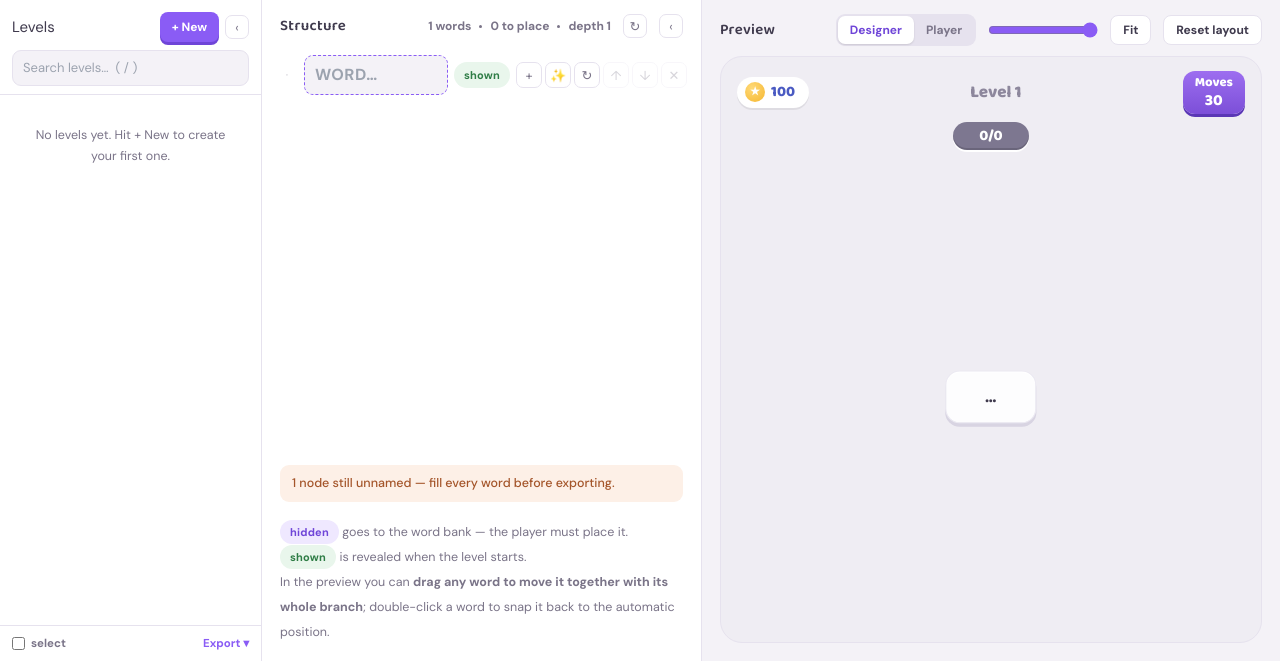
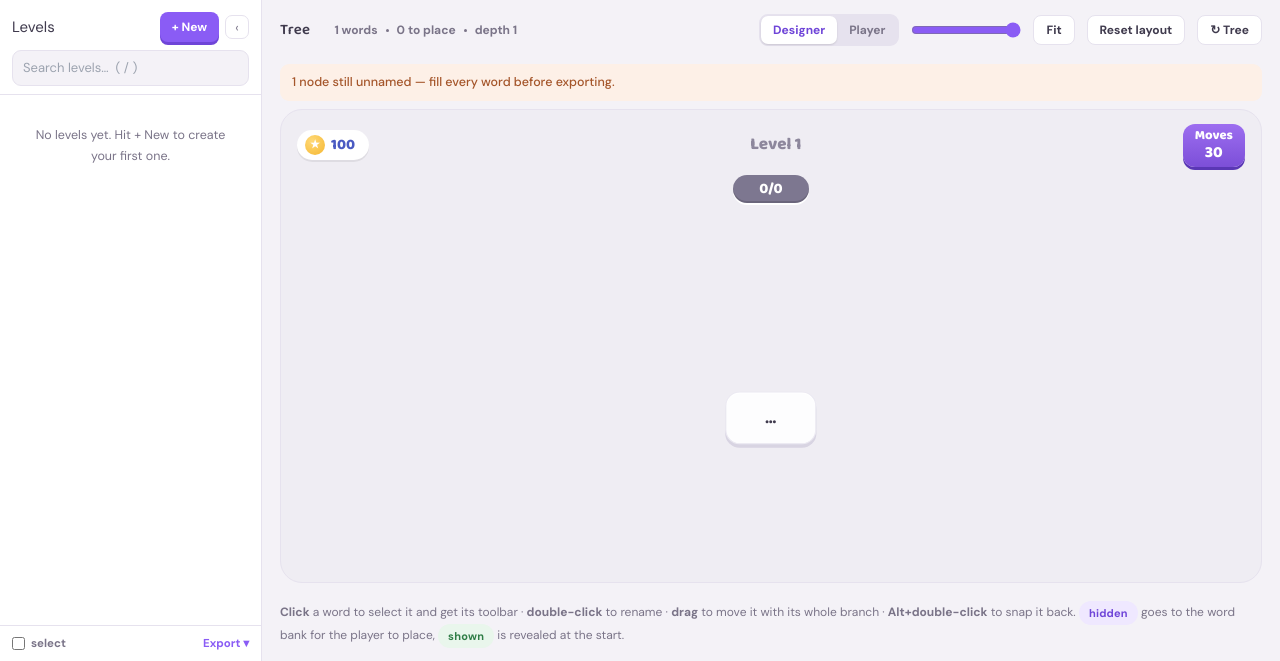
Before and after one commit to mehmetuysal/wordtree, a Flask app: page / in a window 1280 px wide. Shown: the part 139-800 px from the top of the page. Run offline with Flask 3, Linux system fonts and the light colour scheme; the visitor is signed in with stand-in values (Sample User, id 1); data that the repository does not hold is empty; some libraries are stand-ins or nearby versions.

Commit message:
tree structure

```diff
--- a/app/static/css/designer.css
+++ b/app/static/css/designer.css
@@ -93,8 +93,7 @@ body{
   padding:14px 18px 10px;
 }
 .panel-head h2{font-family:'Baloo 2';font-size:15px;letter-spacing:.02em;color:var(--ink)}
-.editor .panel-head{justify-content:flex-start}
-.editor .stats{margin-left:auto}
+
 .stats{display:flex;align-items:center;gap:8px;font-size:12px;font-weight:700;color:var(--ink-soft)}
 .dot{width:3px;height:3px;border-radius:50%;background:var(--ink-soft)}
 
@@ -198,6 +197,36 @@ body.dragging, body.dragging .node.draggable{cursor:grabbing}
   box-shadow:0 3px 0 #ddd2f5;
 }
 .node.dup{border:2px solid var(--danger);color:var(--danger)}
+.node.sel{box-shadow:0 0 0 2.5px var(--purple), 0 3px 0 #d8d4e2}
+.node.busy{opacity:.55}
+.node-input{
+  width:100%;height:100%;border:none;background:none;padding:0 8px;
+  font:inherit;font-family:'Baloo 2';font-weight:700;font-size:14px;letter-spacing:.02em;
+  text-align:center;text-transform:uppercase;color:var(--ink);
+}
+.node-input:focus{outline:none}
+
+/* ---------- on-canvas node toolbar ---------- */
+.node-tools{
+  position:absolute;z-index:6;display:flex;align-items:center;gap:3px;
+  padding:4px;border-radius:11px;white-space:nowrap;
+  background:var(--paper);border:1px solid var(--line);
+  box-shadow:0 8px 20px rgba(63,58,77,.18);
+  transform-origin:bottom center;
+}
+.node-tools .tool{
+  width:24px;height:24px;border-radius:7px;border:1px solid var(--line);
+  background:var(--paper);color:var(--ink-soft);cursor:pointer;font:inherit;font-size:12px;line-height:1;
+}
+.node-tools .tool:hover:not(:disabled){border-color:var(--purple);color:var(--purple)}
+.node-tools .tool.ai:hover:not(:disabled),
+.node-tools .tool.re:hover:not(:disabled){border-color:var(--gold);color:#b07d10}
+.node-tools .tool.danger:hover:not(:disabled){border-color:var(--danger);color:var(--danger)}
+.node-tools .tool:disabled{opacity:.3;cursor:default}
+.node-tools .pill{margin-right:2px}
+.tree-hint{padding:0 18px 14px;font-size:12px;color:var(--ink-soft);line-height:1.9}
+.tree-hint .pill{cursor:default;vertical-align:middle}
+.preview .stats{margin:0 auto 0 12px}
 .node-blank{
   background:var(--slot);
   box-shadow:inset 0 2px 3px rgba(0,0,0,.12);
--- a/app/static/js/app.js
+++ b/app/static/js/app.js
@@ -378,9 +378,9 @@ Designer.onRegenerate(async (node, { keepWord, path, shape, avoid }) => {
 
 /* ============================ collapsible panes ============================ */
 
+// the structure pane is disabled — the tree itself is the editor now
 const PANES = {
   levels: { pane: "pane-levels", rail: "rail-levels", btn: "btn-collapse-levels", label: "levels" },
-  structure: { pane: "pane-structure", rail: "rail-structure", btn: "btn-collapse-structure", label: "structure" },
 };
 
 function setPane(key, collapsed) {
@@ -505,10 +505,9 @@ document.addEventListener("keydown", e => {
     neighbour(e.key === "ArrowUp" ? -1 : 1);
     return;
   }
-  if (e.altKey && (e.code === "Digit1" || e.code === "Digit2")) {
+  if (e.altKey && e.code === "Digit1") {
     e.preventDefault();
-    const key = e.code === "Digit1" ? "levels" : "structure";
-    setPane(key, !$(PANES[key].pane).classList.contains("collapsed"));
+    setPane("levels", !$(PANES.levels.pane).classList.contains("collapsed"));
     return;
   }
   if (e.key === "/" && !typing) { e.preventDefault(); $("level-search").focus(); }
--- a/app/static/js/designer.js
+++ b/app/static/js/designer.js
@@ -14,6 +14,9 @@ let tree = N("", false);
 let playerView = false;
 let zoom = 0.85;
 const collapsedSet = new Set();
+
+let selectedId = null;   // node whose toolbar is open on the canvas
+let editingId = null;    // node currently being renamed inline
 
 let onChange = () => {};          // set by app.js — fires on any tree/meta edit
 let onSuggest = null;             // set by app.js — async (node, path) => string[]
@@ -131,6 +134,61 @@ const el = (tag, cls, text) => {
   return e;
 };
 
+/* ============================ node actions ============================
+   Shared by the (currently hidden) row editor and the on-canvas toolbar, so
+   both stay in sync. Each one leaves re-rendering to the caller's renderAll. */
+
+function addChild(node) {
+  const child = N("", true);
+  node.children.push(child);
+  collapsedSet.delete(node.id);
+  onChange();
+  return child;
+}
+
+function toggleHidden(node) {
+  node.hidden = !node.hidden;
+  onChange();
+}
+
+function deleteNode(node) {
+  const parent = findParent(tree, node.id);
+  if (!parent) return false;
+  parent.children = parent.children.filter(c => c.id !== node.id);
+  if (selectedId === node.id) selectedId = parent.id;
+  onChange();
+  return true;
+}
+
+function moveNode(node, dir) {
+  const parent = findParent(tree, node.id);
+  if (!parent) return;
+  const i = parent.children.indexOf(node);
+  const j = i + dir;
+  if (j < 0 || j >= parent.children.length) return;
+  [parent.children[i], parent.children[j]] = [parent.children[j], parent.children[i]];
+  onChange();
+}
+
+function siblingIndex(node) {
+  const parent = findParent(tree, node.id);
+  return parent ? [parent.children.indexOf(node), parent.children.length] : [0, 1];
+}
+
+async function suggestChildren(node, btn) {
+  if (!onSuggest) return;
+  const label = btn && btn.textContent;
+  if (btn) { btn.disabled = true; btn.textContent = "…"; }
+  try {
+    const words = await onSuggest(node, pathTo(tree, node.id) || [], collectWords(tree));
+    (words || []).forEach(w => node.children.push(N(w, true)));
+    if (words && words.length) { collapsedSet.delete(node.id); onChange(); }
+  } finally {
+    if (btn) { btn.disabled = false; btn.textContent = label; }
+    renderAll();
+  }
+}
+
 function renderEditor() {
   const rows = $("rows");
   rows.innerHTML = "";
@@ -168,7 +226,7 @@ function buildRow(container, node, depthIdx, parentId, index, siblings) {
   pill.title = node.hidden
     ? "Hidden — player must place this word"
     : "Revealed — shown when the level starts";
-  pill.onclick = () => { node.hidden = !node.hidden; renderAll(); onChange(); };
+  pill.onclick = () => { toggleHidden(node); renderAll(); };
   row.appendChild(pill);
 
   const btns = el("div", "row-btns");
@@ -176,27 +234,11 @@ function buildRow(container, node, depthIdx, parentId, index, siblings) {
 
   const bAdd = el("button", "ic", "+");
   bAdd.title = "Add child";
-  bAdd.onclick = () => {
-    node.children.push(N("", true));
-    collapsedSet.delete(node.id);
-    renderAll();
-    onChange();
-  };
+  bAdd.onclick = () => { addChild(node); renderAll(); };
 
   const bAi = el("button", "ic ai", "✨");
   bAi.title = "Suggest child words with AI";
-  bAi.onclick = async () => {
-    if (!onSuggest) return;
-    bAi.disabled = true;
-    bAi.textContent = "…";
-    try {
-      const words = await onSuggest(node, pathTo(tree, node.id) || [], collectWords(tree));
-      (words || []).forEach(w => node.children.push(N(w, true)));
-      if (words && words.length) { collapsedSet.delete(node.id); onChange(); }
-    } finally {
-      renderAll();
-    }
-  };
+  bAi.onclick = () => suggestChildren(node, bAi);
 
   const bRe = el("button", "ic re", "↻");
   const named = !!(node.word || "").trim();
@@ -211,20 +253,17 @@ function buildRow(container, node, depthIdx, parentId, index, siblings) {
   const bUp = el("button", "ic", "↑");
   bUp.title = "Move up";
   bUp.disabled = isRoot || index === 0;
-  bUp.onclick = () => { swap(parentId, index, -1); };
+  bUp.onclick = () => { moveNode(node, -1); renderAll(); };
 
   const bDown = el("button", "ic", "↓");
   bDown.title = "Move down";
   bDown.disabled = isRoot || index === siblings - 1;
-  bDown.onclick = () => { swap(parentId, index, +1); };
+  bDown.onclick = () => { moveNode(node, +1); renderAll(); };
 
   const bDel = el("button", "ic danger", "✕");
   bDel.title = isRoot ? "Root can't be deleted" : "Delete (with branch)";
   bDel.disabled = isRoot;
-  bDel.onclick = () => {
-    const p = findParent(tree, node.id);
-    if (p) { p.children = p.children.filter(c => c.id !== node.id); renderAll(); onChange(); }
-  };
+  bDel.onclick = () => { if (deleteNode(node)) renderAll(); };
 
   btns.append(bAdd, bAi, bRe, bUp, bDown, bDel);
   row.appendChild(btns);
@@ -263,15 +302,6 @@ async function regenerate(node, { keepWord = false, btn = null } = {}) {
 $("btn-regen-tree").onclick = () =>
   regenerate(tree, { keepWord: !!(tree.word || "").trim(), btn: $("btn-regen-tree") });
 
-function swap(parentId, index, dir) {
-  const p = findNode(tree, parentId);
-  const j = index + dir;
-  if (!p || j < 0 || j >= p.children.length) return;
-  [p.children[index], p.children[j]] = [p.children[j], p.children[index]];
-  renderAll();
-  onChange();
-}
-
 function renderStats() {
   const hidden = collectHidden(tree);
   $("stats").innerHTML = "";
@@ -298,6 +328,97 @@ function renderStats() {
   $("warn").textContent = msgs.join(" ");
 }
 
+/* ---------- on-canvas node editing ---------- */
+
+/** Turn the node box itself into a text field. */
+function renameInPlace(box, node, pos) {
+  const before = node.word || "";
+  const input = el("input", "node-input");
+  input.value = before;
+  input.placeholder = "word…";
+  box.textContent = "";
+  box.appendChild(input);
+
+  let done = false;
+  const finish = keep => {
+    if (done) return;
+    done = true;
+    editingId = null;
+    const next = keep ? input.value.trim().toUpperCase() : before;
+    if (next !== before) { node.word = next; onChange(); renderAll(); }
+    else renderPreview();
+  };
+
+  input.addEventListener("pointerdown", e => e.stopPropagation());   // don't start a drag
+  input.addEventListener("dblclick", e => e.stopPropagation());
+  input.addEventListener("blur", () => finish(true));
+  input.addEventListener("keydown", e => {
+    e.stopPropagation();
+    if (e.key === "Enter") { e.preventDefault(); finish(true); }
+    if (e.key === "Escape") { e.preventDefault(); finish(false); }
+  });
+  input.addEventListener("input", () => {       // grow the box with the word
+    const w = nodeWidth(input.value);
+    box.style.width = w + "px";
+    box.style.left = (pos.x - w / 2) + "px";
+  });
+  setTimeout(() => { input.focus(); input.select(); }, 0);
+}
+
+/** The floating action bar that hovers above the selected node. */
+function nodeToolbar(node, pos) {
+  const bar = el("div", "node-tools");
+  bar.style.cssText =
+    "left:" + pos.x + "px;top:" + (pos.y - 10) + "px;" +
+    "transform:translate(-50%,-100%) scale(" + (1 / zoom).toFixed(3) + ");";
+  bar.addEventListener("pointerdown", e => e.stopPropagation());
+
+  const isRoot = !findParent(tree, node.id);
+  const [index, count] = siblingIndex(node);
+  const named = !!(node.word || "").trim();
+
+  const add = (label, title, cls, fn, disabled = false) => {
+    const b = el("button", cls || "", label);
+    b.title = title;
+    b.disabled = disabled;
+    b.onclick = e => { e.stopPropagation(); fn(b); };
+    bar.appendChild(b);
+    return b;
+  };
+
+  const pill = add(node.hidden ? "hidden" : "shown",
+    node.hidden ? "Hidden — the player must place this word"
+                : "Shown — revealed when the level starts",
+    "pill " + (node.hidden ? "pill-hidden" : "pill-shown"),
+    () => { toggleHidden(node); renderAll(); });
+  pill.classList.remove("tool");
+
+  add("✎", "Rename", "tool", () => { editingId = node.id; renderPreview(); });
+  add("+", "Add a child", "tool", () => {
+    const child = addChild(node);
+    selectedId = child.id;
+    editingId = child.id;
+    renderAll();
+  });
+  add("✨", "Suggest child words with AI", "tool ai", b => suggestChildren(node, b));
+  add("↻", !named ? "Fill this word in with AI"
+        : node.children.length ? "Regenerate this word and its whole branch with AI"
+                               : "Regenerate this word with AI",
+    "tool re", b => regenerate(node, { keepWord: isRoot && named, btn: b }));
+  add("↑", "Move left among its siblings", "tool", () => { moveNode(node, -1); renderAll(); },
+    isRoot || index === 0);
+  add("↓", "Move right among its siblings", "tool", () => { moveNode(node, +1); renderAll(); },
+    isRoot || index >= count - 1);
+  if (node.ox || node.oy) {
+    add("⌖", "Snap back to the automatic position", "tool",
+      () => { node.ox = 0; node.oy = 0; renderPreview(); onChange(); });
+  }
+  add("✕", isRoot ? "The root can't be deleted" : "Delete this word and its branch",
+    "tool danger", () => { if (deleteNode(node)) renderAll(); }, isRoot);
+
+  return bar;
+}
+
 function renderPreview() {
   const positions = [];
   layout(tree, 0, { x: 0 }, positions);
@@ -320,7 +441,8 @@ function renderPreview() {
     maxX = Math.max(maxX, p.x + p.w / 2);
     maxY = Math.max(maxY, p.y + NODE_H);
   });
-  const shiftX = 16 - minX, shiftY = 12 - minY;
+  // in designer mode leave room above the root for its toolbar
+  const shiftX = 16 - minX, shiftY = (playerView ? 12 : 52) - minY;
   positions.forEach(p => { p.x += shiftX; p.y += shiftY; });
   const W = maxX + shiftX + 16, H = maxY + shiftY + 16;
 
@@ -365,23 +487,42 @@ function renderPreview() {
 
   const dupes = duplicateWords(tree);
   positions.forEach(p => {
-    const blank = playerView && p.node.hidden;
-    const cls = blank ? "node-blank" : (p.node.hidden ? "node-hidden" : "node-shown");
-    const dup = !playerView && dupes.has((p.node.word || "").trim().toUpperCase()) ? " dup" : "";
-    const d = el("div", "node " + cls + dup + (playerView ? "" : " draggable"), blank ? "" : (p.node.word || "…"));
+    const node = p.node;
+    const blank = playerView && node.hidden;
+    const cls = blank ? "node-blank" : (node.hidden ? "node-hidden" : "node-shown");
+    const dup = !playerView && dupes.has((node.word || "").trim().toUpperCase()) ? " dup" : "";
+    const sel = !playerView && node.id === selectedId ? " sel" : "";
+    const busy = regenerating.has(node.id) ? " busy" : "";
+    const d = el("div", "node " + cls + dup + sel + busy + (playerView ? "" : " draggable"),
+      blank ? "" : (node.word || "…"));
     d.style.cssText =
       "left:" + (p.x - p.w / 2) + "px;top:" + p.y + "px;" +
       "width:" + p.w + "px;height:" + NODE_H + "px;";
+
     if (!playerView) {
-      d.addEventListener("pointerdown", e => startDrag(e, p.node));
-      d.addEventListener("dblclick", () => {
-        p.node.ox = 0; p.node.oy = 0;
-        renderPreview();
-        onChange();
-      });
-      d.title = dup
-        ? "This word is used more than once — the player can't tell where it goes"
-        : "Drag to move this branch · double-click to snap back";
+      if (node.id === editingId) {
+        renameInPlace(d, node, p);
+      } else {
+        d.addEventListener("pointerdown", e => startDrag(e, node));
+        d.addEventListener("dblclick", e => {
+          e.preventDefault();
+          if (e.altKey) {           // the old plain-double-click behaviour
+            node.ox = 0; node.oy = 0;
+            renderPreview();
+            onChange();
+          } else {
+            editingId = node.id;
+            selectedId = node.id;
+            renderPreview();
+          }
+        });
+        d.title = dup
+          ? "This word is used more than once — the player can't tell where it goes"
+          : "Double-click to rename · drag to move the branch · Alt+double-click to snap back";
+      }
+      if (node.id === selectedId && node.id !== editingId) {
+        inner.appendChild(nodeToolbar(node, p));
+      }
     }
     inner.appendChild(d);
   });
@@ -426,10 +567,31 @@ window.addEventListener("pointermove", e => {
 });
 window.addEventListener("pointerup", () => {
   if (!drag) return;
-  const moved = drag.moved;
+  const { moved, node } = drag;
   drag = null;
   document.body.classList.remove("dragging");
-  if (moved) onChange();
+  if (moved) { onChange(); return; }
+  selectedId = node.id;      // a click that didn't move is a selection
+  editingId = null;
+  renderPreview();
+});
+
+// clicking the empty canvas clears the selection
+$("canvas").addEventListener("pointerdown", e => {
+  if (e.target.closest(".node, .node-tools")) return;
+  if (selectedId === null) return;
+  selectedId = null;
+  editingId = null;
+  renderPreview();
+});
+
+document.addEventListener("keydown", e => {
+  if (selectedId === null || editingId !== null || playerView) return;
+  if (/^(INPUT|TEXTAREA|SELECT)$/.test(document.activeElement.tagName)) return;
+  const node = findNode(tree, selectedId);
+  if (!node) return;
+  if (e.key === "Enter") { e.preventDefault(); editingId = node.id; renderPreview(); }
+  if (e.key === "Escape") { selectedId = null; renderPreview(); }
 });
 
 function clearOffsets(n) {
@@ -479,6 +641,7 @@ window.Designer = {
   setTree(data) {
     tree = addIds(data && typeof data.word !== "undefined" ? data : { word: "", hidden: false });
     collapsedSet.clear();
+    selectedId = editingId = null;
     renderAll();
   },
   /** The tree in its persisted shape. */
--- a/app/templates/editor/index.html
+++ b/app/templates/editor/index.html
@@ -73,28 +73,18 @@
     </div>
   </aside>
 
-  <!-- ------------------------------ structure ------------------------------ -->
-  <section class="editor" id="pane-structure">
-    <button class="rail" id="rail-structure" title="Show structure (⌥2)" aria-label="Show structure"><span>Structure</span></button>
-    <div class="panel-head">
-      <h2>Structure</h2>
-      <div class="stats" id="stats"></div>
-      <button class="collapse-btn" id="btn-regen-tree" title="Regenerate every word below the root with AI" aria-label="Regenerate tree">↻</button>
-      <button class="collapse-btn" id="btn-collapse-structure" title="Hide structure (⌥2)" aria-label="Hide structure">‹</button>
-    </div>
+  <!-- ---------------- structure — disabled, the tree is the editor now ----------------
+       Kept in the DOM (hidden) so the row editor keeps working behind the scenes and
+       can be switched back on by dropping the `hiddenel` class. -->
+  <section class="editor hiddenel" id="pane-structure">
     <div class="rows" id="rows"></div>
-    <div class="warn" id="warn"></div>
-    <div class="legend">
-      <span class="pill pill-hidden">hidden</span> goes to the word bank — the player must place it.
-      <span class="pill pill-shown">shown</span> is revealed when the level starts.<br>
-      In the preview you can <b>drag any word to move it together with its whole branch</b>; double-click a word to snap it back to the automatic position.
-    </div>
   </section>
 
   <!-- ------------------------------ preview ------------------------------ -->
   <section class="preview">
     <div class="panel-head">
-      <h2>Preview</h2>
+      <h2>Tree</h2>
+      <div class="stats" id="stats"></div>
       <div class="preview-tools">
         <div class="seg">
           <button id="seg-designer" class="on">Designer</button>
@@ -103,8 +93,10 @@
         <input id="zoom" type="range" min="0.3" max="1.2" step="0.05" value="0.85" aria-label="Zoom">
         <button class="btn ghost-btn fit-btn" id="btn-fit">Fit</button>
         <button class="btn ghost-btn fit-btn" id="btn-reset-layout" title="Clear all manual positions">Reset layout</button>
+        <button class="btn ghost-btn fit-btn" id="btn-regen-tree" title="Regenerate every word below the root with AI">↻ Tree</button>
       </div>
     </div>
+    <div class="warn" id="warn"></div>
 
     <div class="phone">
       <div class="hud">
@@ -115,6 +107,13 @@
       <div class="progress" id="progress">0/0</div>
       <div class="canvas-wrap"><div class="canvas" id="canvas"></div></div>
       <div class="bank hiddenel" id="bank"></div>
+    </div>
+
+    <div class="tree-hint">
+      <b>Click</b> a word to select it and get its toolbar · <b>double-click</b> to rename ·
+      <b>drag</b> to move it with its whole branch · <b>Alt+double-click</b> to snap it back.
+      <span class="pill pill-hidden">hidden</span> goes to the word bank for the player to place,
+      <span class="pill pill-shown">shown</span> is revealed at the start.
     </div>
   </section>
 </div>
```
Also changed, not shown: AGENTS.md (+6 -0 lines), README.md.
